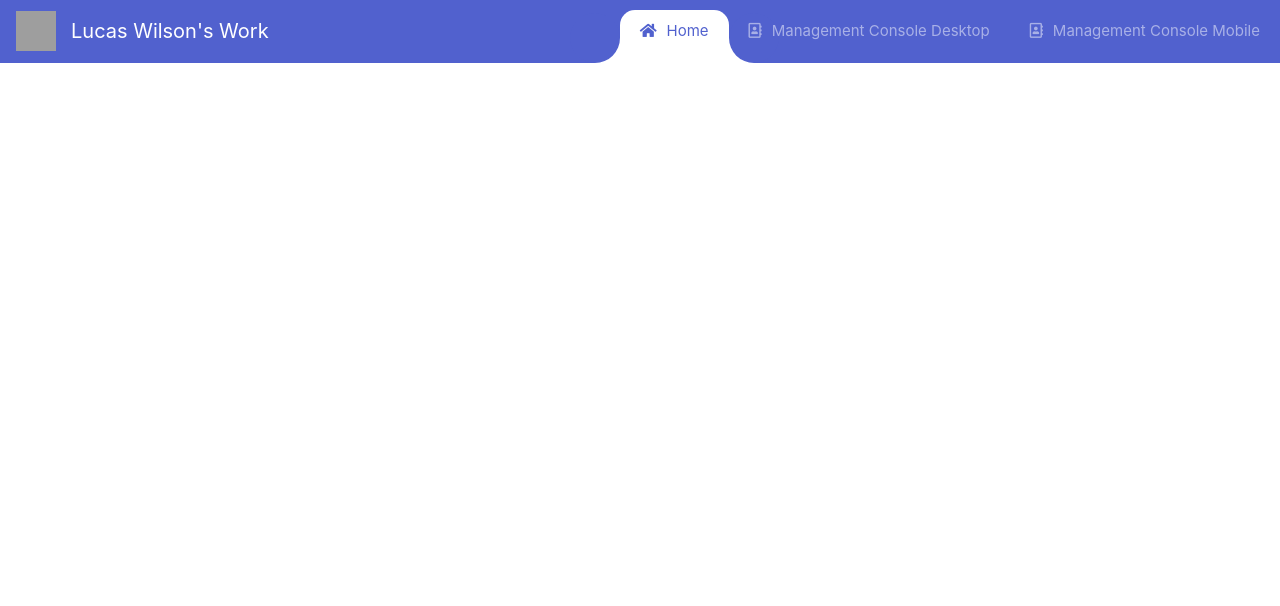
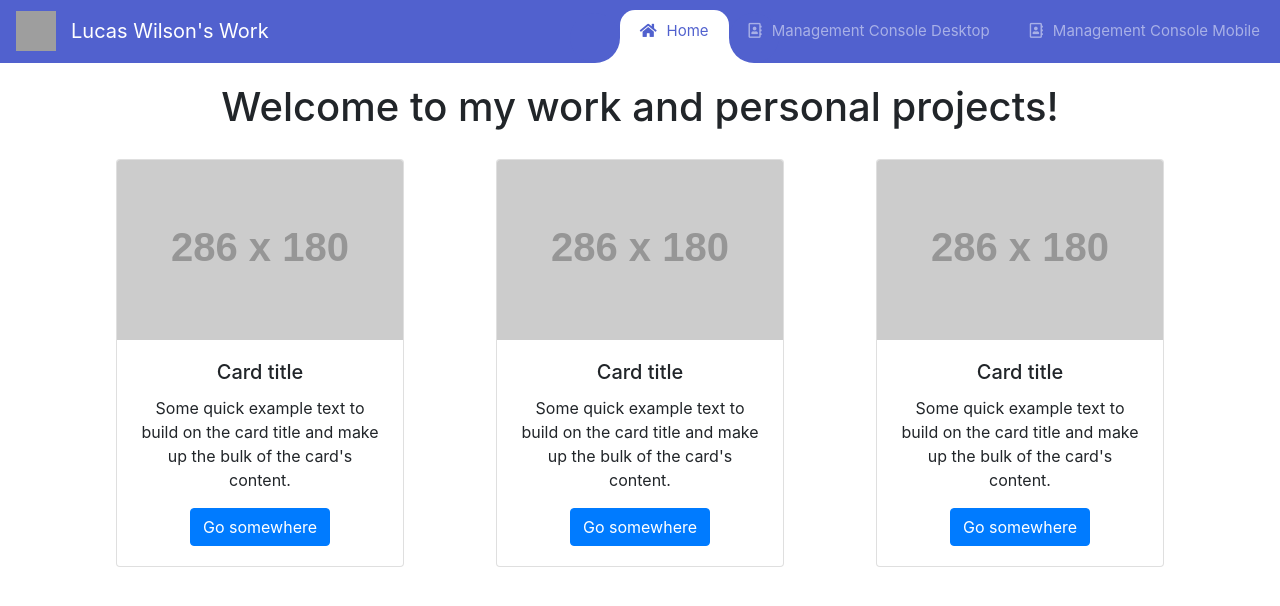
Before and after one commit to futurelucas4502/futurelucas4502.github.io, a Jekyll site: the page index.html, which Jekyll copies as it is, in a window 1280 px wide. Shown: the top 606 px of the page. Built offline with Jekyll 4.4.1, drawn with Linux system fonts in a browser that asks for light colours; nearby versions of some CDN libraries; grey boxes are pictures that could not be loaded.

Commit message:
added some placeholder content

```diff
--- a/index.html
+++ b/index.html
@@ -50,7 +50,43 @@
     </nav>
     <section id="main-content">
 		<div id="guts">
-
+            <div style="margin:20px 0px" class="text-center">
+                <h1>Welcome to my work and personal projects!</h1>
+                <div class="container">
+                    <div class="row">
+                      <div class="col-sm d-flex justify-content-center">
+                        <div class="card" style="width: 18rem;margin-top:20px">
+                            <img src="https://via.placeholder.com/286x180.png?text=Image+cap" class="card-img-top" alt="...">
+                            <div class="card-body">
+                              <h5 class="card-title">Card title</h5>
+                              <p class="card-text">Some quick example text to build on the card title and make up the bulk of the card's content.</p>
+                              <a href="#" class="btn btn-primary">Go somewhere</a>
+                            </div>
+                          </div>
+                      </div>
+                      <div class="col-sm d-flex justify-content-center">
+                        <div class="card" style="width: 18rem;margin-top:20px">
+                            <img src="https://via.placeholder.com/286x180.png?text=Image+cap" class="card-img-top" alt="...">
+                            <div class="card-body">
+                              <h5 class="card-title">Card title</h5>
+                              <p class="card-text">Some quick example text to build on the card title and make up the bulk of the card's content.</p>
+                              <a href="#" class="btn btn-primary">Go somewhere</a>
+                            </div>
+                          </div>
+                      </div>
+                      <div class="col-sm d-flex justify-content-center">
+                        <div class="card" style="width: 18rem;margin-top:20px">
+                            <img src="https://via.placeholder.com/286x180.png?text=Image+cap" class="card-img-top" alt="...">
+                            <div class="card-body">
+                              <h5 class="card-title">Card title</h5>
+                              <p class="card-text">Some quick example text to build on the card title and make up the bulk of the card's content.</p>
+                              <a href="#" class="btn btn-primary">Go somewhere</a>
+                            </div>
+                          </div>
+                      </div>
+                    </div>
+                  </div>
+            </div>
         </div>
     </section>
 </div>
```
